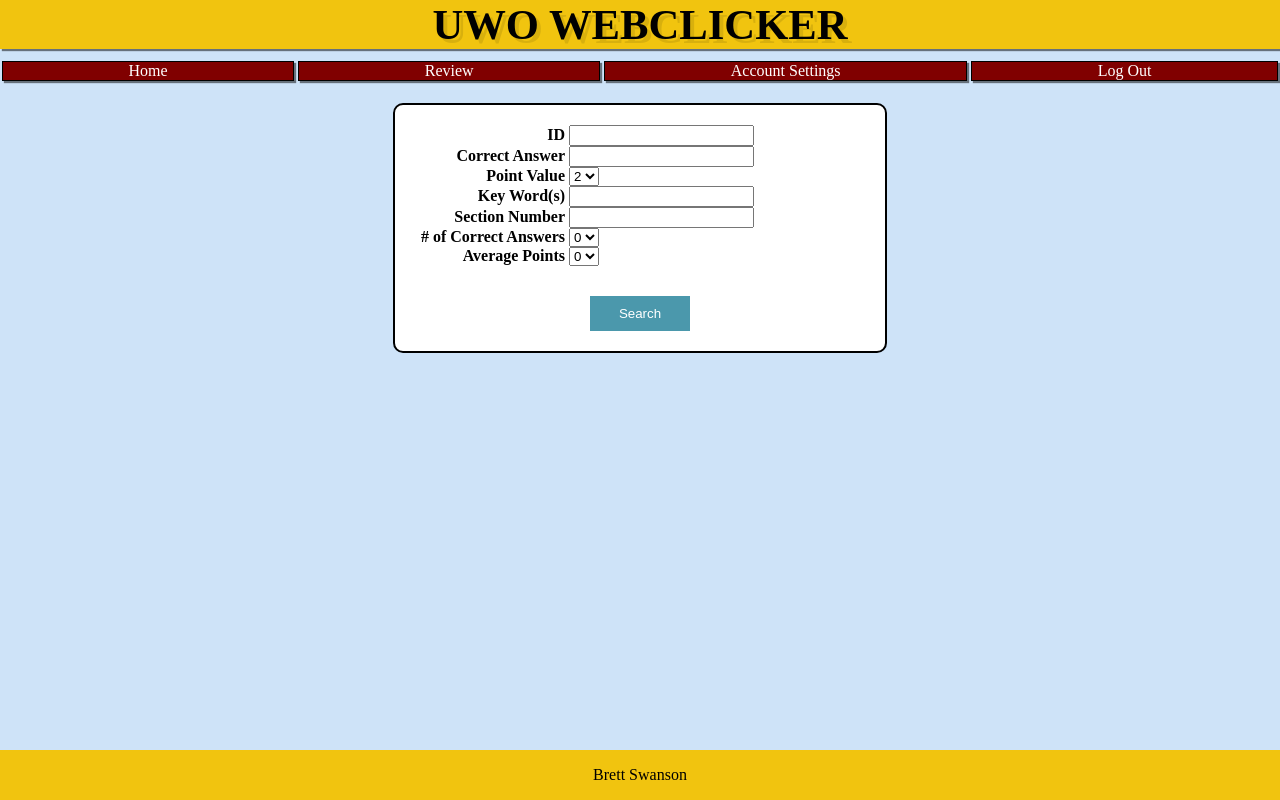
After one commit to BrettSwanson/PIndiv3, a PHP site: page /review.php in a window 1280 px wide. The commit adds this page. Run offline with PHP 8.4, Linux system fonts and the light colour scheme.

Commit message:
added question search functionality

```diff
--- a/nav.html
+++ b/nav.html
@@ -1,7 +1,7 @@
 <nav>
   <div>
     <a href="welcome.php">Home</a>
-    <a href="">Questions</a>
+    <a href="review.php">Review</a>
     <a href="account.php">Account Settings</a>
     <a href="login.php">Log Out</a>
   </div>
--- /dev/null
+++ b/review.php
@@ -0,0 +1,60 @@
+<?php
+  require("header.html");
+  require("nav.html");
+?>
+  <form id="searchForm">
+    <div>
+      <label for="qId">ID</label>
+      <input type="text" id="qId" name="questionID" />
+    </div>
+    <div>
+      <label for="correctAnswer">Correct Answer</label>
+      <input type="text" id="correctAnswer" name="cAns" />
+    </div>
+    <div>
+      <label for="pValue">Point Value</label>
+      <select id="pValue" name="pointValue">
+        <option value="2">2</option>
+        <option value="3">3</option>
+        <option value="4">4</option>
+        <option value="5">5</option>
+        <option value="6">6</option>
+      </select>
+    </div>
+    <div>
+      <label for="kWord">Key Word(s)</label>
+      <input type="text" id="kWord" name="keyWord" />
+    </div>
+    <div>
+      <label for="sNum">Section Number</label>
+      <input type="text" id="sNum" name="sectionNumber" />
+    </div>
+    <div>
+      <label for="cNum"># of Correct Answers</label>
+      <select id="cNum" name="correctNum">
+        <option value="0">0</option>
+        <option value="1">1</option>
+        <option value="2">2</option>
+        <option value="3">3</option>
+        <option value="4">4</option>
+      </select>
+    </div>
+    <div>
+      <label for="aPoints">Average Points</label>
+      <select id="aPoints" name="avePoints">
+        <option value="0">0</option>
+        <option value="1">1</option>
+        <option value="2">2</option>
+        <option value="3">3</option>
+        <option value="4">4</option>
+        <option value="5">5</option>
+        <option value="6">6</option>
+      </select>
+    </div>
+    <div class="submitButton">
+      <input type="submit" value="Search"/>
+    </div>
+  </form>
+<?php
+  require("footer.html");
+?>
--- a/styles.css
+++ b/styles.css
@@ -98,6 +98,15 @@ form {
 	width: 450px;
 }
 
+#searchForm {
+  text-align: left;
+  margin-top: 20px;
+}
+
+.submitButton {
+  text-align: center;
+}
+
 input[type="submit"] {
   color: white;
   background-color: #4B98AC;
```
Also changed, not shown: Q5.php (+6 -6 lines).
